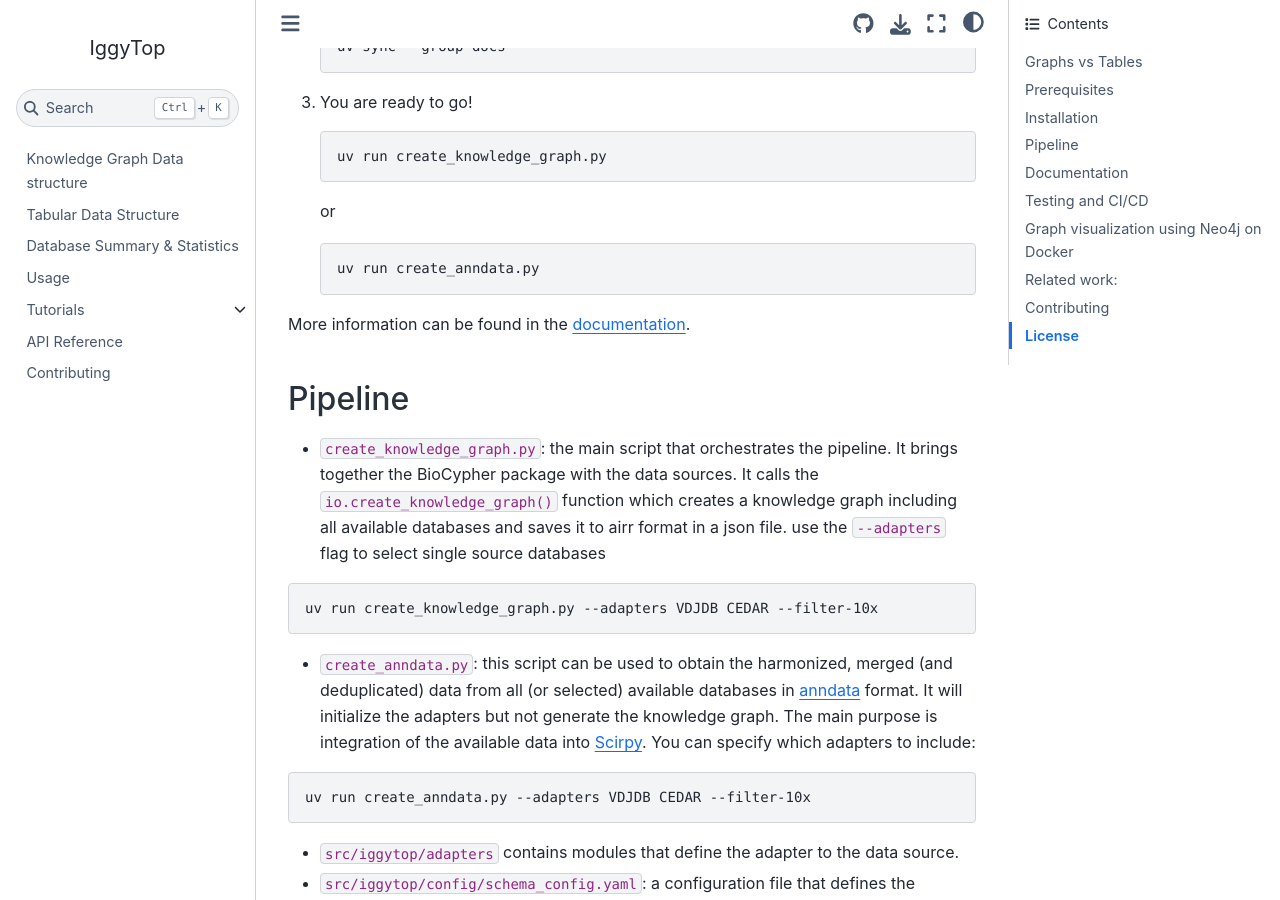
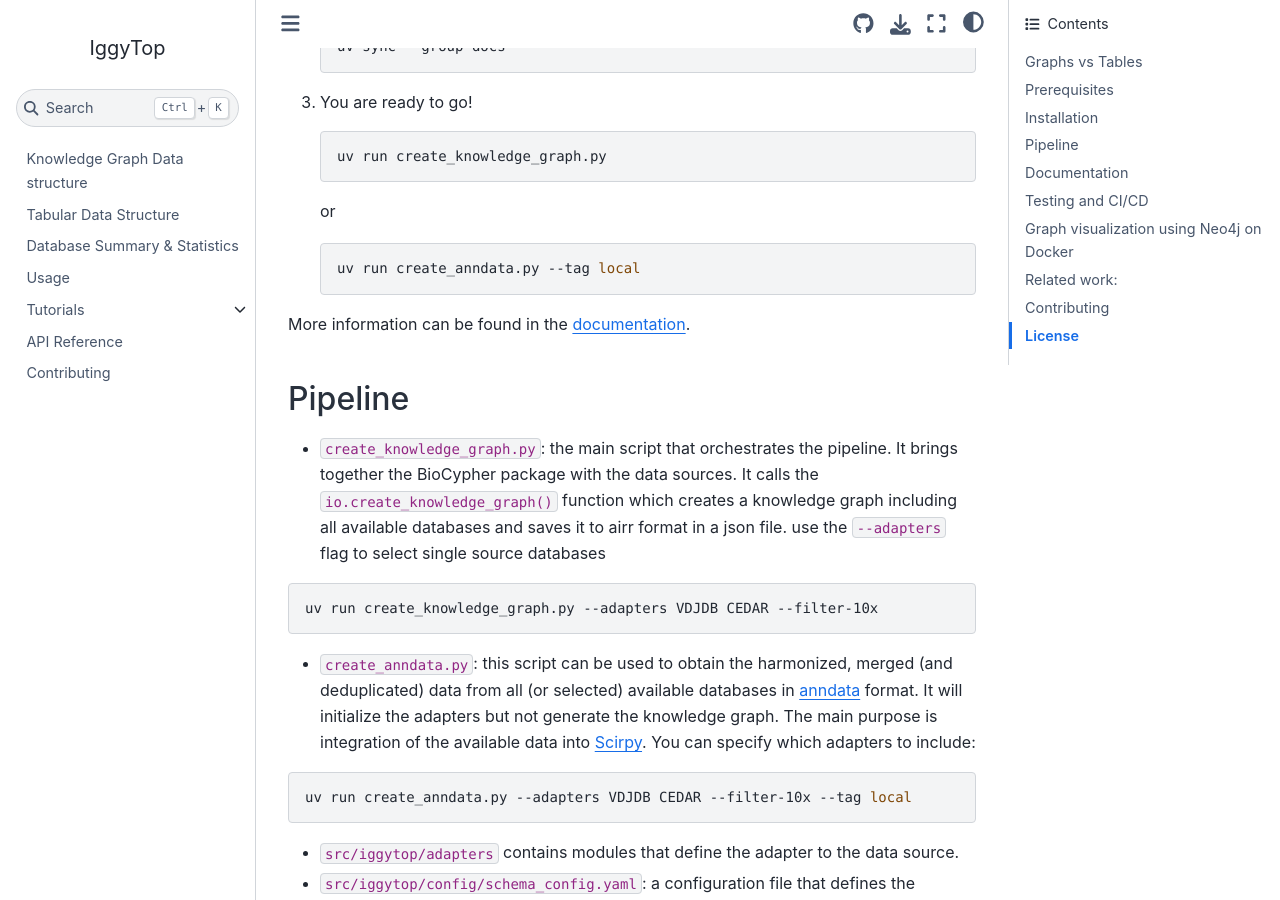
Before and after one commit to biocypher/iggytop, a Sphinx documentation site: the page built from docs/source/index.md, in a window 1280 px wide and 900 px high, scrolled down 2057 px. Built offline with Sphinx 7.4.7 and the Sphinx Book theme 1.1.4, drawn with Linux system fonts in a browser that asks for light colours; pages that are not in the unit, such as notebooks, are missing from menus.

Commit message:
update docs

````diff
--- a/README.md
+++ b/README.md
@@ -55,7 +55,7 @@ Two paths are covered: A tabular path, stacking the source databases and returni
    or
 
    ```bash
-   uv run create_anndata.py
+   uv run create_anndata.py --tag local
    ```
 More information can be found in the [documentation](https://iggytop.readthedocs.io/en/latest/).
 
@@ -69,7 +69,7 @@ uv run create_knowledge_graph.py --adapters VDJDB CEDAR --filter-10x
 - `create_anndata.py`: this script can be used to obtain the harmonized, merged (and deduplicated) data from all (or selected) available databases in [anndata](https://anndata.readthedocs.io/en/stable/index.html) format.
 It will initialize the adapters but not generate the knowledge graph. The main purpose is integration of the available data into [Scirpy](https://scirpy.scverse.org/en/latest/). You can specify which adapters to include:
 ```bash
-uv run create_anndata.py --adapters VDJDB CEDAR --filter-10x
+uv run create_anndata.py --adapters VDJDB CEDAR --filter-10x --tag local
 ```
 - `src/iggytop/adapters` contains modules that define the adapter to the data source.
 
````
Also changed, not shown: docs/source/tabular_data_structure.md (+1 -1 lines).
